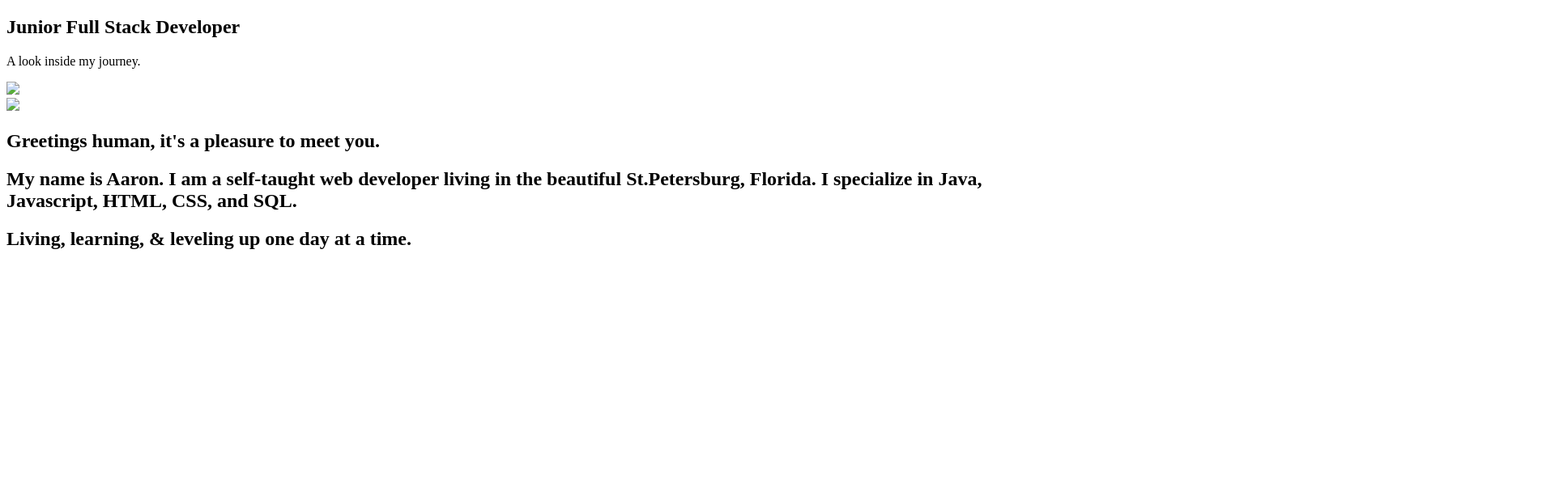
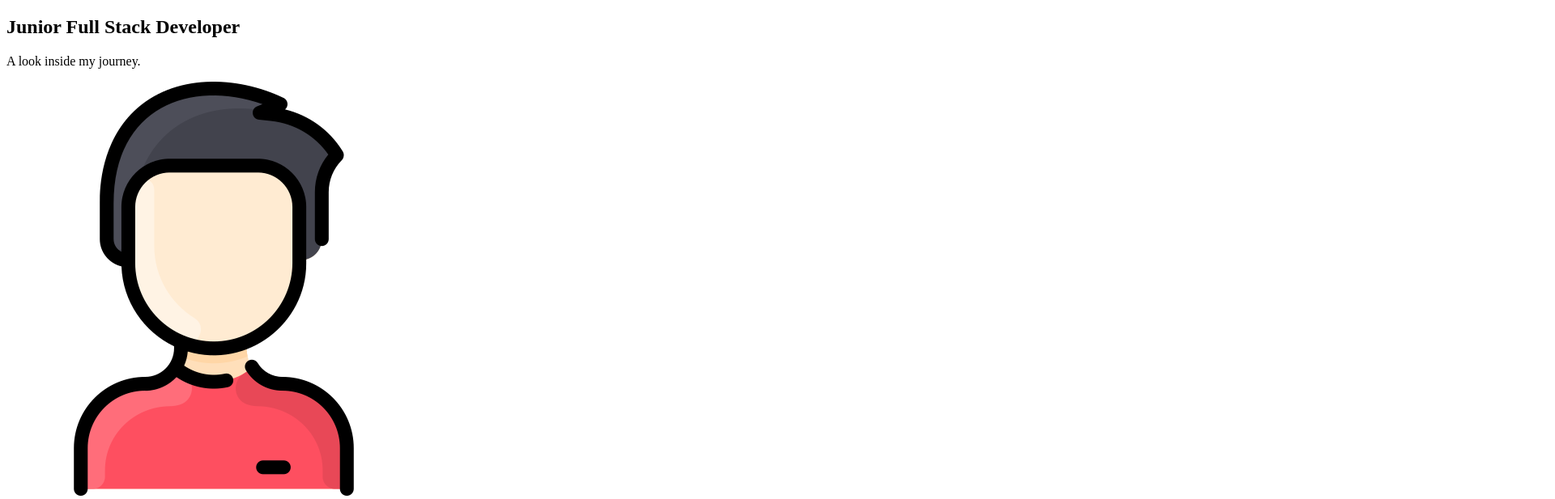
Before and after one commit to Aaron-Rodriguez95/Chore-door, a plain HTML site: page chore door/homepage.html in a window 1280 px wide. Shown: the top 617 px of the page at 81% size, 1920 px wide, since content can reach past the window. Drawn offline with Linux system fonts and the light colour scheme.

Commit message:
Fixed images

```diff
--- a/chore door/homepage.html
+++ b/chore door/homepage.html
@@ -15,13 +15,13 @@
                     <div class="column">
                         <h1>Junior Full Stack Developer</h1>
                         <p>A look inside my journey.</p>
-                        <img class="avatar" src="man.png">
+                        <img class="avatar" src="/img/man.png">
                     </div>
                 </div>
             </div>
             <div class="hero-foot">
                 <div class="container">
-                    <img class="is-bottom" src="night.jpg">
+                    <img class="is-bottom" src="/img/night.jpg">
                 </div>
             </div>
         </section>
```
Also changed, not shown: 1 other file.
